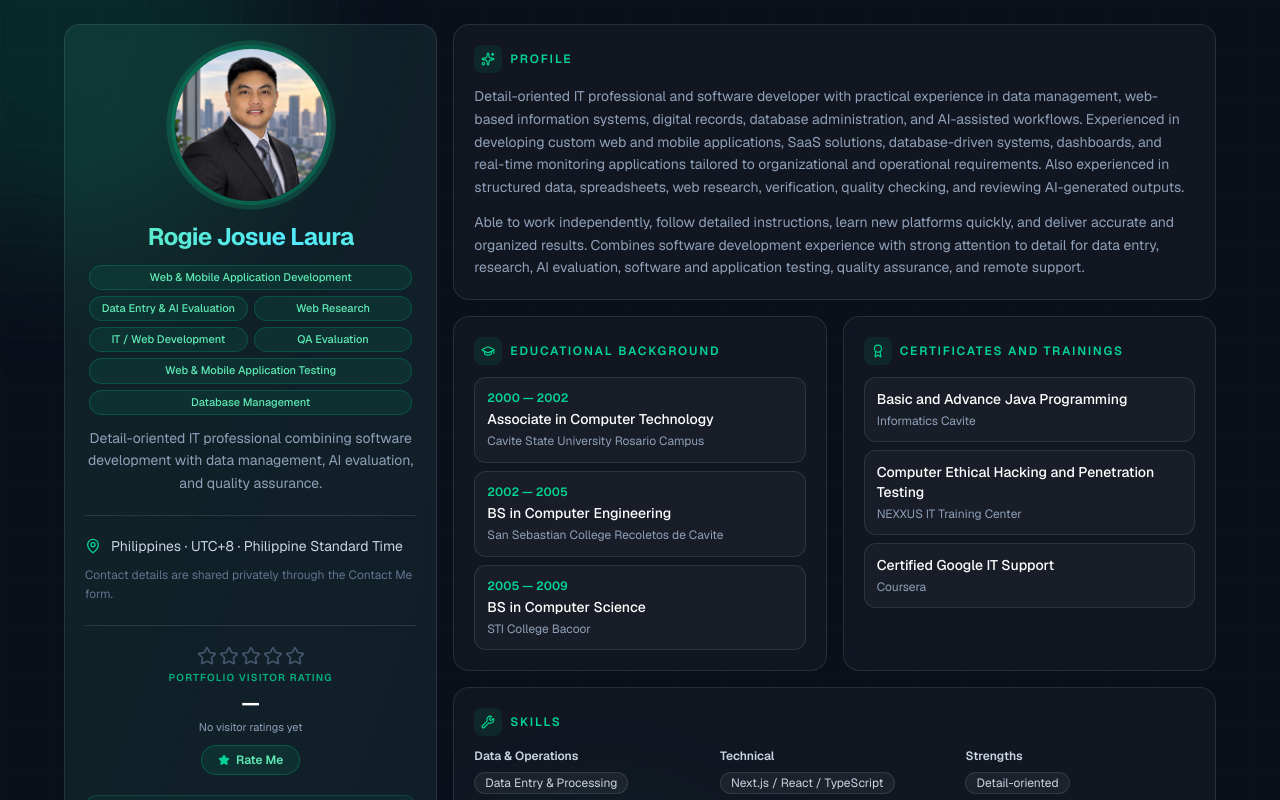
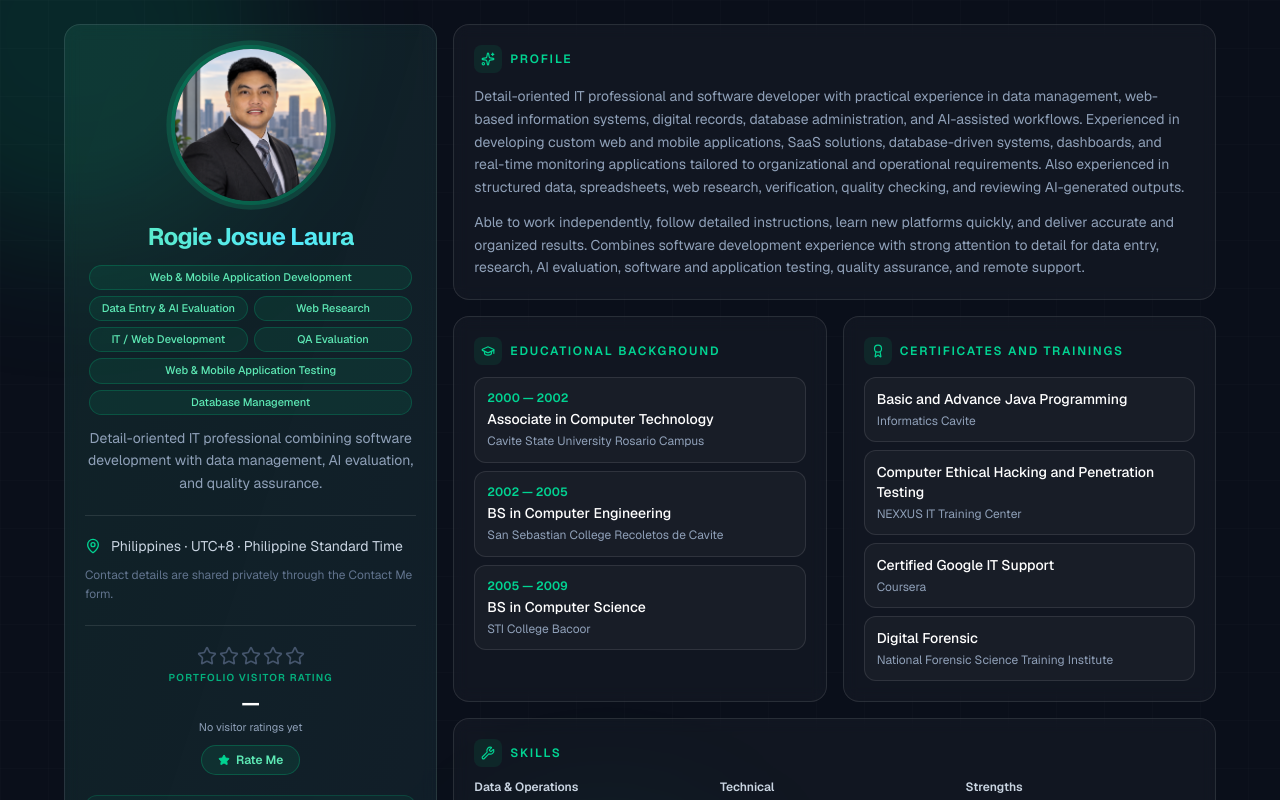
Before and after one commit to Rogie-Laura/portfolio, a Next.js app: page / in a window 1280 px wide. Shown: the top 800 px of the page. Built offline with nearby package versions, Linux system fonts and the light colour scheme; no server answers; the database is empty.

Commit message:
Add Digital Forensic certificate from NFSTI.
List the National Forensic Science Training Institute training in the certificates section.

Co-authored-by: Cursor <cursoragent@cursor.com>

```diff
--- a/src/data/profile.ts
+++ b/src/data/profile.ts
@@ -357,6 +357,10 @@ export const profile = {
       title: "Certified Google IT Support",
       institution: "Coursera",
     },
+    {
+      title: "Digital Forensic",
+      institution: "National Forensic Science Training Institute",
+    },
   ],
   dataAiCapabilities: [
     "Review structured and unstructured information against defined requirements.",
```
